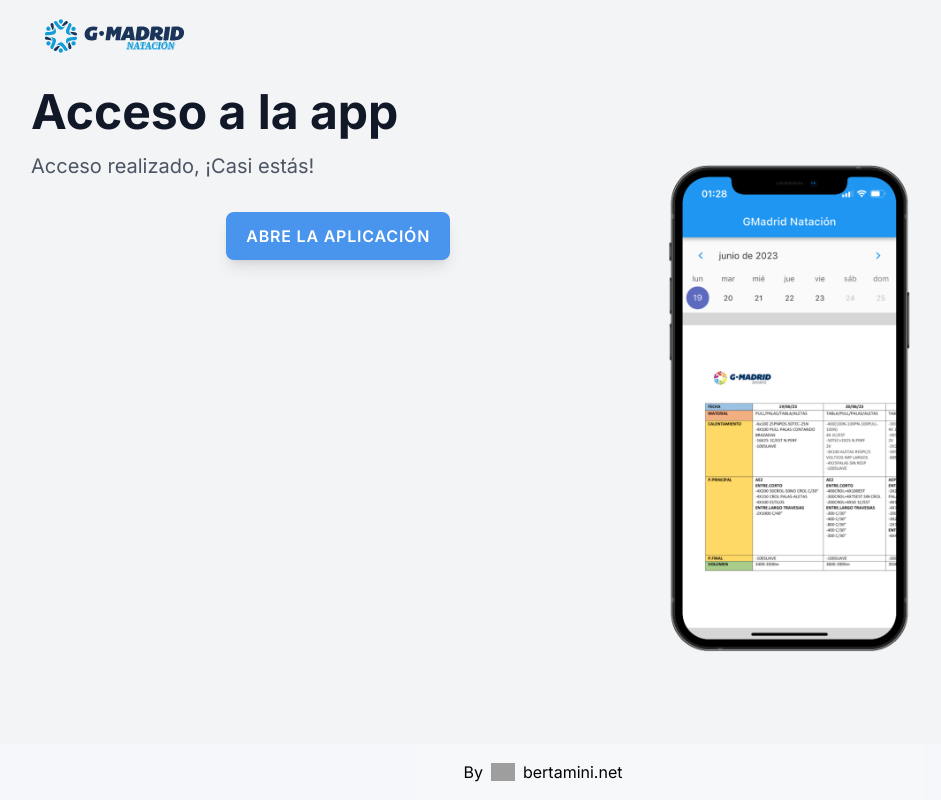
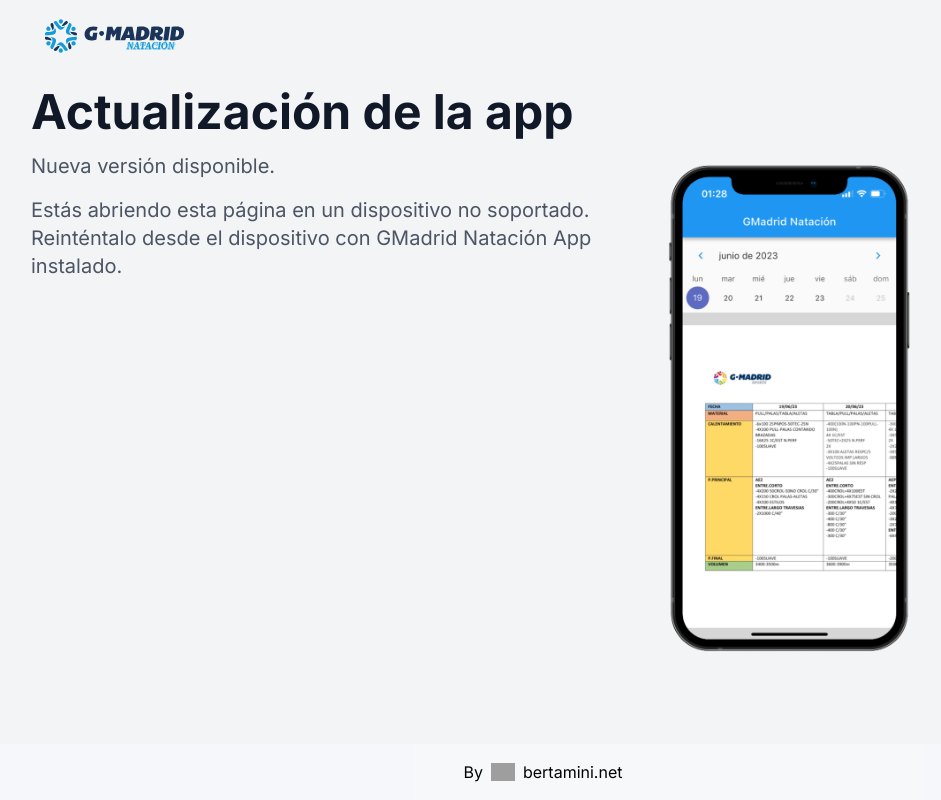
Before and after one commit to gmadridsports/gmadrid-natacion-landing, a Next.js app: page /update in a window 1280 px wide. Shown: the whole page, without its empty margins (97-1038 px from the left). Built offline with nearby package versions, Linux system fonts and the light colour scheme; grey boxes are pictures that could not be loaded.

Commit message:
updating version page

```diff
--- a/app/page.tsx
+++ b/app/page.tsx
@@ -1,8 +1,6 @@
 "use client"
-import Image from 'next/image'
 import Button from "@/app/components/button";
 import Link from "next/link";
-import BetaSubscriptionForm from "@/app/apuntate/beta-subscription-form";
 
 export default function Home() {
     return (
--- /dev/null
+++ b/app/update/page.tsx
@@ -0,0 +1,101 @@
+"use client"
+import Button from "@/app/components/button";
+import Link from "next/link";
+import {useSearchParams} from 'next/navigation'
+import {useEffect, useState} from "react";
+
+/**
+ * Determine the mobile operating system.
+ * This function returns one of 'iOS', 'Android', 'Windows Phone', or 'unknown'.
+ *
+ * @returns {String}
+ */
+function getMobileOperatingSystem() {
+    // @ts-ignore
+    var userAgent = navigator.userAgent || navigator.vendor || window.opera;
+
+    // Windows Phone must come first because its UA also contains "Android"
+    if (/windows phone/i.test(userAgent)) {
+        return "Windows Phone";
+    }
+
+    if (/android/i.test(userAgent)) {
+        return "Android";
+    }
+
+    // iOS detection from: http://stackoverflow.com/a/9039885/177710
+    // @ts-ignore
+    if (/iPad|iPhone|iPod/.test(userAgent) && !window.MSStream) {
+        return "iOS";
+    }
+
+    return "unknown";
+}
+
+export default function Update() {
+    const searchParams = useSearchParams();
+    const downloadUrl = searchParams.get('downloadUrl');
+    const [platform, setPlatform] = useState<'iOS' | 'Android' | 'unsupported'>('unsupported');
+
+    useEffect(() => {
+        const os = getMobileOperatingSystem();
+
+        switch (os) {
+            case 'Android':
+            case 'iOS':
+                setPlatform(os);
+                break;
+            default:
+                setPlatform('unsupported');
+                break;
+        }
+    }, []);
+
+    return (
+        <>
+            <div className="mt-4 mb-28 grid mx-12 lg:mx-auto lg:max-w-5xl lg:grid-cols-5">
+                <div
+                    className="lg:col-span-3 "
+                >
+                    <Link href="../"><img className="h-10" src="/img/logo.svg" alt="GMadrid Natación logo"/></Link>
+                    <img
+                        className="max-h h-60 w-full object-cover object-top drop-shadow-md lg:hidden"
+                        src="/img/demo-top.png"
+                        alt="Pantallazo de la aplicación"
+                    />
+                    <h1
+                        className="mt-6 bg text-3xl sm:text-4xl lg:text-5xl font-bold text-gray-900 sm:mt-8"
+                    >
+                        Actualización de la app
+                    </h1>
+                    <p className="mt-2 text-gray-600 sm:mt-4 sm:text-xl">
+                        Nueva versión disponible.
+                    </p>
+                    {(platform === 'unsupported') && (
+                        <p className="mt-2 text-gray-600 sm:mt-4 sm:text-xl">
+                            Estás abriendo esta página en un dispositivo no soportado. Reinténtalo desde el dispositivo
+                            con GMadrid Natación App instalado.
+                        </p>
+                    )}
+                    {(platform === 'Android') && (
+                        <div className="mt-4 sm:mt-6">
+                            <Button type="link" href={downloadUrl || "#"}>Descargar</Button>
+                        </div>
+                    ) }
+                    {(platform === 'iOS') && (
+                        <p className="mt-2 text-gray-600 sm:mt-4 sm:text-xl">
+                            Usa Testlight para instalar la nueva versión beta de GMadrid Natación App.
+                        </p>
+                    )}
+                </div>
+                <div className="hidden lg:block lg:col-span-2">
+                    <img
+                        className="absolute w-72 mb-6 object-center mt-20"
+                        src="/img/demo.png"
+                        alt="Pantallazo de la aplicación"
+                    />
+                </div>
+            </div>
+        </>
+    );
+}
```
